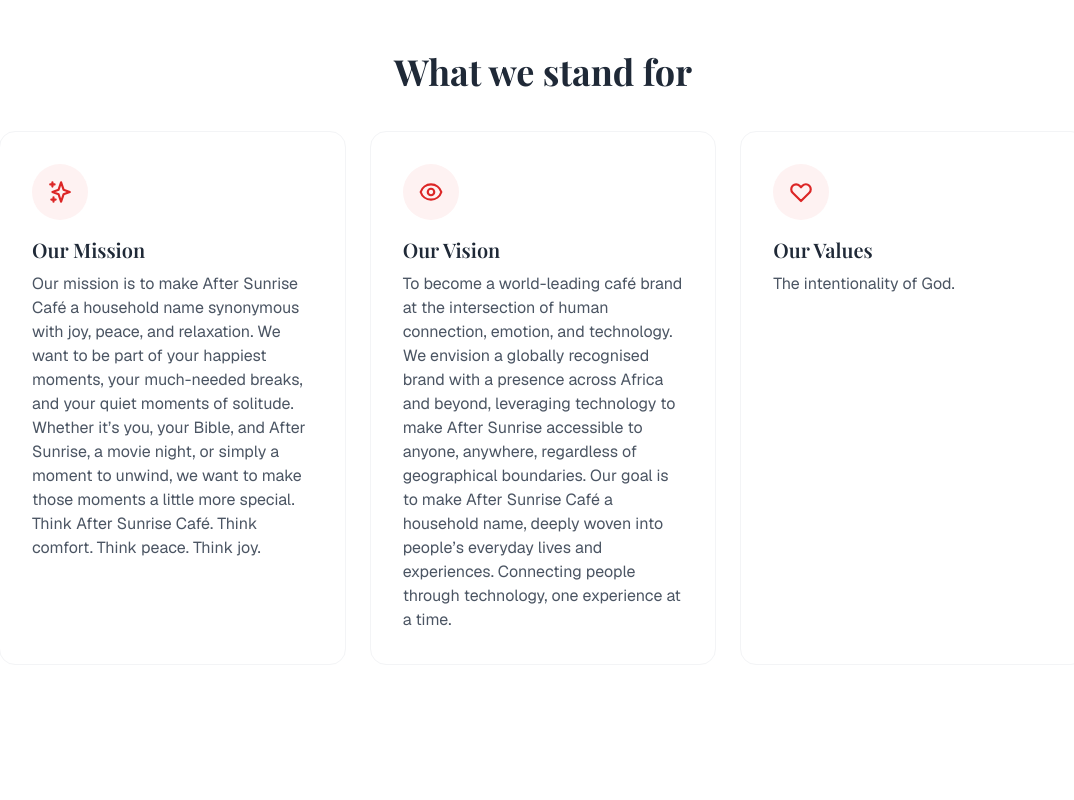
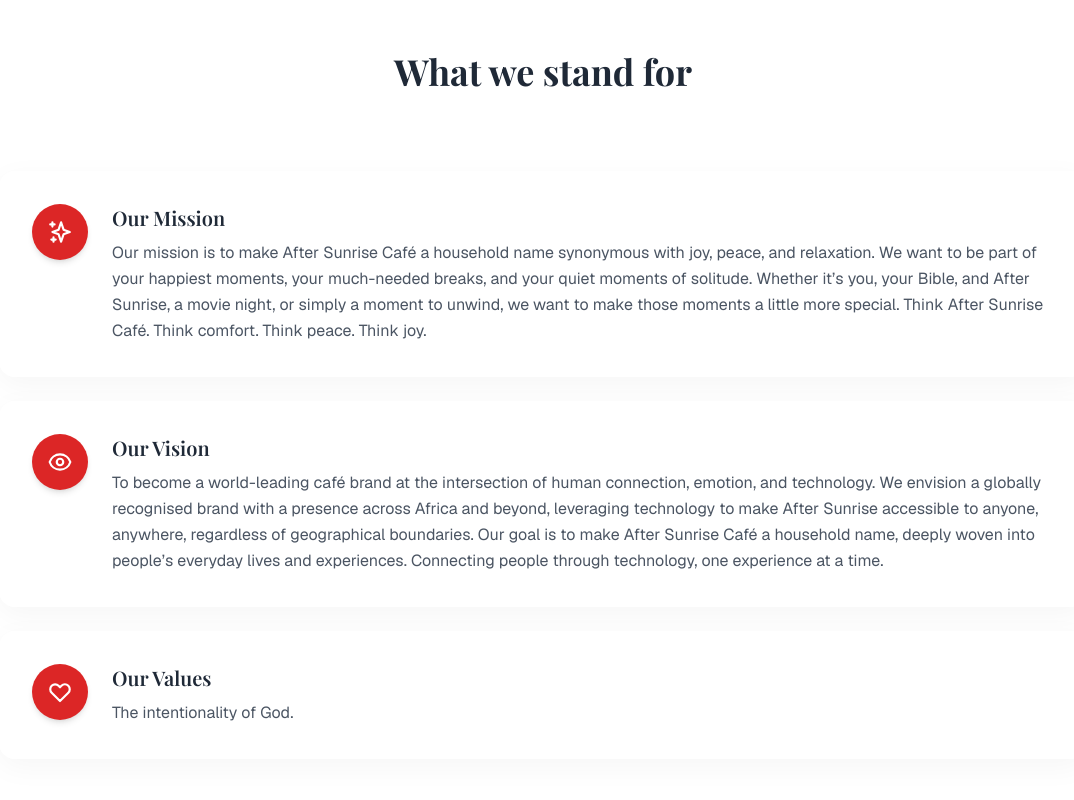
Before and after one commit to Dabeluchukwu/AfterSunriseCafe-Frontend, a Next.js app: page /about in a window 1280 px wide. Shown: the part 1260-2060 px from the top of the page, without its empty margins (97-1171 px from the left). Built offline with nearby package versions, Linux system fonts and the light colour scheme; no server answers.

Commit message:
updated the about page ui

```diff
--- a/components/about/Mvv.jsx
+++ b/components/about/Mvv.jsx
@@ -21,23 +21,37 @@ const PILLARS = [
 
 export default function Mvv() {
   return (
-    <div className="grid gap-6 md:grid-cols-3">
+    // Added relative and overflow-hidden to contain the blur blobs
+    <div className="relative overflow-hidden py-10">
+
+      {/* Decorative background blobs to make the glass effect visible */}
+      <div className="absolute top-10 left-10 w-72 h-72 bg-secondary/10 rounded-full blur-3xl -z-10" />
+      <div className="absolute bottom-10 right-10 w-80 h-80 bg-accent-300/30 rounded-full blur-3xl -z-10" />
+
+      <div className="grid gap-6 relative z-10">
         {PILLARS.map((p, i) => {
           const Icon = p.icon;
           return (
             <FadeUp key={p.title} delay={i * 0.1}>
-            <div className="bg-white rounded-card p-8 border border-gray-100 h-full">
-              <div className="inline-flex items-center justify-center w-14 h-14 rounded-full bg-secondary-50 text-secondary mb-4">
+              {/* Glassmorphic Card */}
+              <div className="bg-white/60 backdrop-blur-lg rounded-card p-8 border border-white/50 shadow-[0_8px_30px_rgb(0,0,0,0.04)] h-full flex flex-col sm:flex-row gap-6 items-start transition-transform hover:-translate-y-1">
+
+                <div className="inline-flex items-center justify-center w-14 h-14 rounded-full bg-secondary text-white shadow-md shrink-0">
                   <Icon size={26} />
                 </div>
+
+                <div>
                   <h3 className="font-display text-xl font-semibold text-ink mb-2">
                     {p.title}
                   </h3>
-              <p className="text-ink-soft">{p.text}</p>
+                  <p className="text-ink-soft leading-relaxed">{p.text}</p>
+                </div>
+
               </div>
             </FadeUp>
           );
         })}
       </div>
+    </div>
   );
 }
```
Lines whose indentation alone changed are shown as unchanged.
